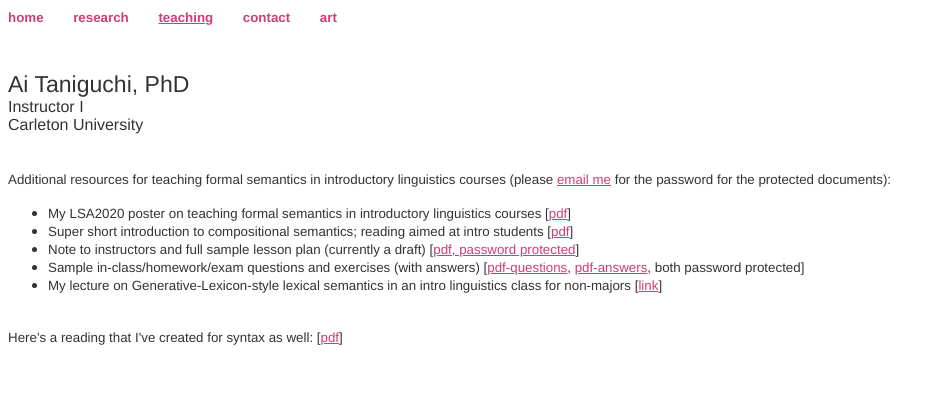
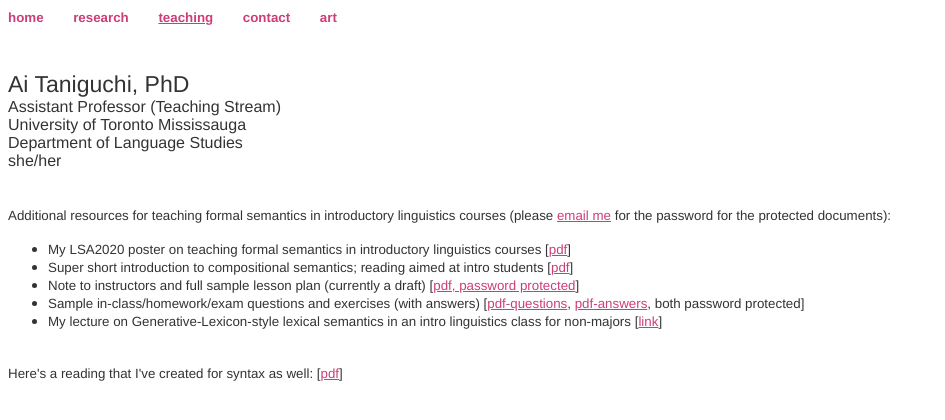
Before and after one commit to aitaniguchi/aitaniguchi.github.io, a plain HTML site: page teaching-resources.html in a window 1280 px wide. Shown: the whole page, without its empty margins (0-945 px from the left). Drawn offline with Linux system fonts and the light colour scheme.

Commit message:
teaching resources update

```diff
--- a/teaching-resources.html
+++ b/teaching-resources.html
@@ -1,5 +1,6 @@
 <!DOCTYPE html PUBLIC "-//W3C//DTD HTML 4.01//EN" "http://www.w3.org/TR/html4/strict.dtd">
 <html><head>
+
 
 
 
@@ -13,8 +14,21 @@
 <br style="color: rgb(204, 62, 121); font-family: Helvetica,Arial,sans-serif;">
 <big style="color: rgb(204, 62, 121); font-family: Helvetica,Arial,sans-serif;"><big><br>
 <span style="color: rgb(51, 51, 51);">Ai Taniguchi, PhD</span></big></big><br style="color: rgb(51, 51, 51); font-family: Helvetica,Arial,sans-serif;">
-<span style="color: rgb(51, 51, 51); font-family: Helvetica,Arial,sans-serif;">Instructor I</span><br style="color: rgb(51, 51, 51); font-family: Helvetica,Arial,sans-serif;">
-<span style="color: rgb(51, 51, 51); font-family: Helvetica,Arial,sans-serif;">Carleton University</span><br style="color: rgb(51, 51, 51); font-family: Helvetica,Arial,sans-serif;">
+<span style="color: rgb(51, 51, 51); font-family: Helvetica,Arial,sans-serif;">Assistant Professor (Teaching Stream)</span><br style="color: rgb(51, 51, 51); font-family: Helvetica,Arial,sans-serif;">
+
+
+
+
+<span style="color: rgb(51, 51, 51); font-family: Helvetica,Arial,sans-serif;">University of Toronto Mississauga</span><br style="font-family: Helvetica,Arial,sans-serif;">
+<span style="font-family: Helvetica,Arial,sans-serif;">
+
+
+Department of Language Studies</span><br style="font-family: Helvetica,Arial,sans-serif;">
+<span style="font-family: Helvetica,Arial,sans-serif;">
+
+
+
+she/her</span><br style="color: rgb(51, 51, 51); font-family: Helvetica,Arial,sans-serif;">
 <br style="color: rgb(51, 51, 51); font-family: Helvetica,Arial,sans-serif;">
 <small style="font-family: Helvetica,Arial,sans-serif;"><span style="font-weight: bold;"></span></small><small style="font-family: Helvetica,Arial,sans-serif;"><span style="color: rgb(51, 51, 51);"><br>
 Additional resources for teaching formal semantics in introductory linguistics courses (please <a href="mailto:ai.taniguchi@carleton.ca">email me</a> for the password for the protected documents): </span></small><small style="font-family: Helvetica,Arial,sans-serif;"><small><br>
```
